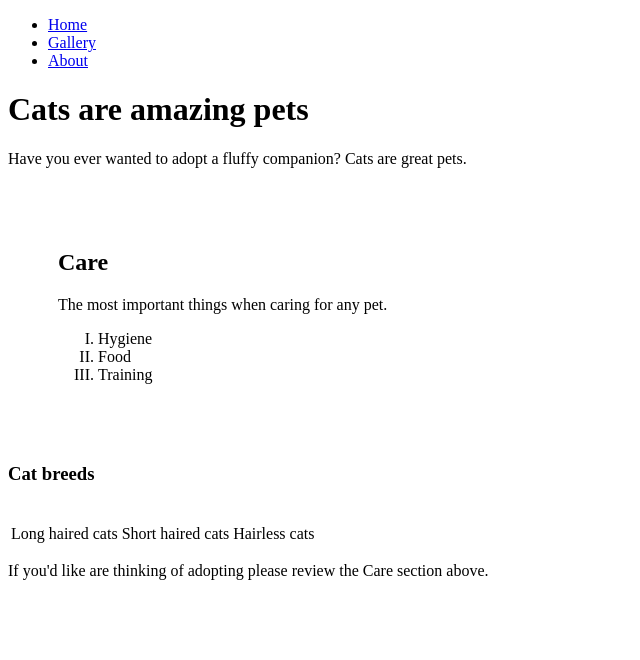
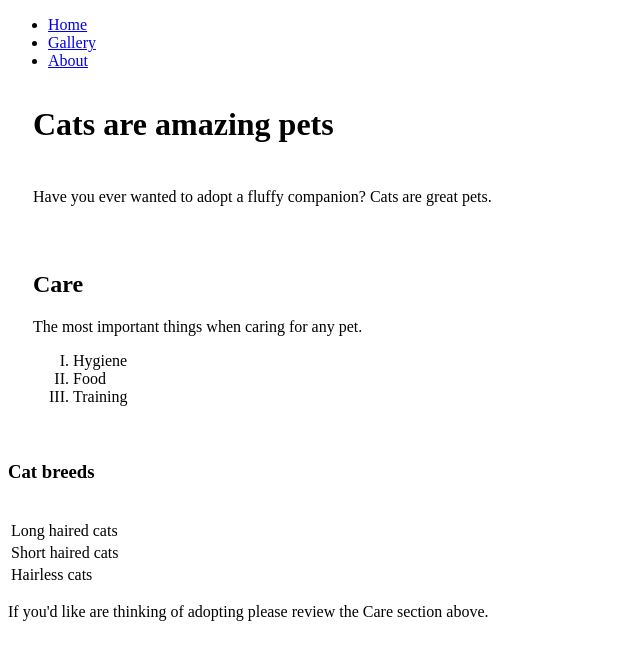
Before and after one commit to AMPERE555/AMPERE555.github.io, a plain HTML site: page index.html in a window 1280 px wide. Shown: the whole page, without its empty margins (0-640 px from the left). Drawn offline with Linux system fonts and the light colour scheme.

Commit message:
class=cats - added

```diff
--- a/index.html
+++ b/index.html
@@ -3,10 +3,15 @@
     <head>
         <meta charset="UTF-8">
         <title>Purrfect</title>
+        <style>
+            .cats{
+            padding: 20px;
+            margin: 5px;
+            }
+        </style>
     </head>
     <body>
-        <span>
-            <nav>
+            <nav display="inline">
             <ul><!---All linked to index because I do not have other html pages for these <li> yet-->
                 <li>
                     <a href="index.html">Home</a>
@@ -19,11 +24,10 @@
                 </li>
             </ul>
             </nav>
-        </span>
 
-        <h1>Cats are amazing pets</h1>
-        <p style="padding: top 45px;">Have you ever wanted to adopt a fluffy companion? Cats are great pets.</p>
-        <div style="padding: 45px; margin: 5px; position: center;">
+        <h1 class="cats">Cats are amazing pets</h1>
+        <p class="cats">Have you ever wanted to adopt a fluffy companion? Cats are great pets.</p>
+        <div class="cats">
             <h2 href="#care">Care</h2>
             <p>The most important things when caring for any pet.</p>
             <ol type="I">
@@ -40,9 +44,13 @@
                     <td>
                     Long haired cats
                     </td>
+                </tr>
+                <tr>
                     <td>
                     Short haired cats
                     </td>
+                </tr>
+                <tr>
                     <td>
                     Hairless cats
                     </td>
```
